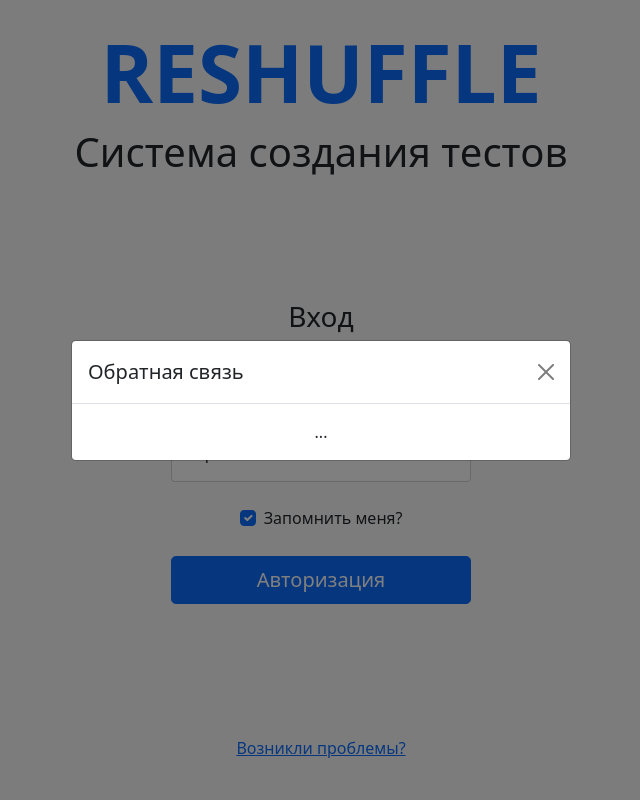
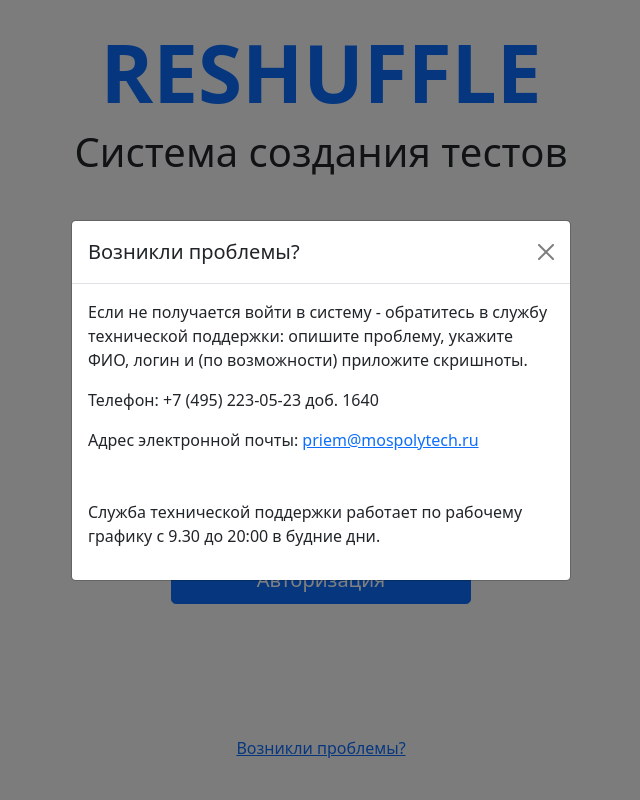
Before and after one commit to r4nd0lph-c/django_reshuffle, a Django app: page /auth/ in a window 1280 px wide, after a click on "Возникли проблемы?". Shown: the whole page, without its empty margins (319-959 px from the left). Run offline with Django 4.2, Linux system fonts and the light colour scheme; some libraries are stand-ins or nearby versions.

Commit message:
added info in auth modal (should change)

```diff
--- a/reshuffle/services/logic.py
+++ b/reshuffle/services/logic.py
@@ -312,6 +312,7 @@
     os.mkdir(os.path.join(DOCS_ROOT, create_date))  # create new tmp directory
     os.mkdir(os.path.join(DOCS_ROOT, create_date, FOLDER_NAME_Q))  # nested directories
     os.mkdir(os.path.join(DOCS_ROOT, create_date, FOLDER_NAME_A))  # nested directories
+
     if not os.path.exists(os.path.join(DOCS_ROOT, username)):
         os.mkdir(os.path.join(DOCS_ROOT, username))  # create if not exist user's directory for archive
 
--- a/reshuffle/templates/reshuffle/auth.html
+++ b/reshuffle/templates/reshuffle/auth.html
@@ -126,11 +126,19 @@
         <div class="modal-dialog modal-dialog-centered">
             <div class="modal-content">
                 <div class="modal-header">
-                    <h5 class="modal-title" id="feedback_modal_label">Обратная связь</h5>
+                    <h5 class="modal-title" id="feedback_modal_label">Возникли проблемы?</h5>
                     <button type="button" class="btn-close" data-bs-dismiss="modal" aria-label="Close"></button>
                 </div>
-                <div class="modal-body">
-                    ...
+                <div class="modal-body text-start">
+                    <p> Если не получается войти в систему - обратитесь в службу технической поддержки:
+                        опишите проблему, укажите ФИО, логин и (по возможности) приложите скришноты.
+                    </p>
+                    <p>Телефон: +7 (495) 223-05-23 доб. 1640</p>
+                    <p>Адрес электронной почты: <a href="mailto:priem@mospolytech.ru">priem@mospolytech.ru</a>
+                    </p>
+                    <p class="mt-5">
+                        Служба технической поддержки работает по рабочему графику с 9.30 до 20:00 в будние дни.
+                    </p>
                 </div>
             </div>
         </div>
```
Also changed, not shown: database.sqlite3.
